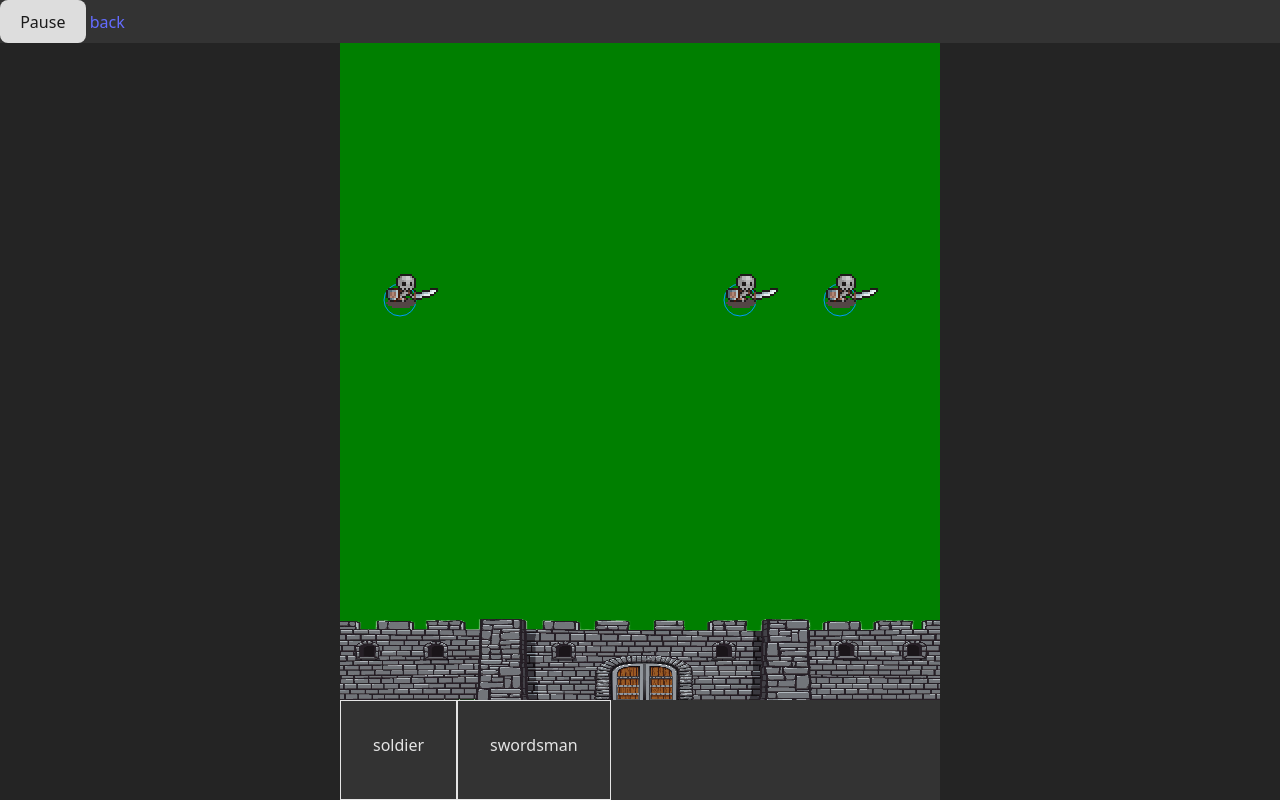
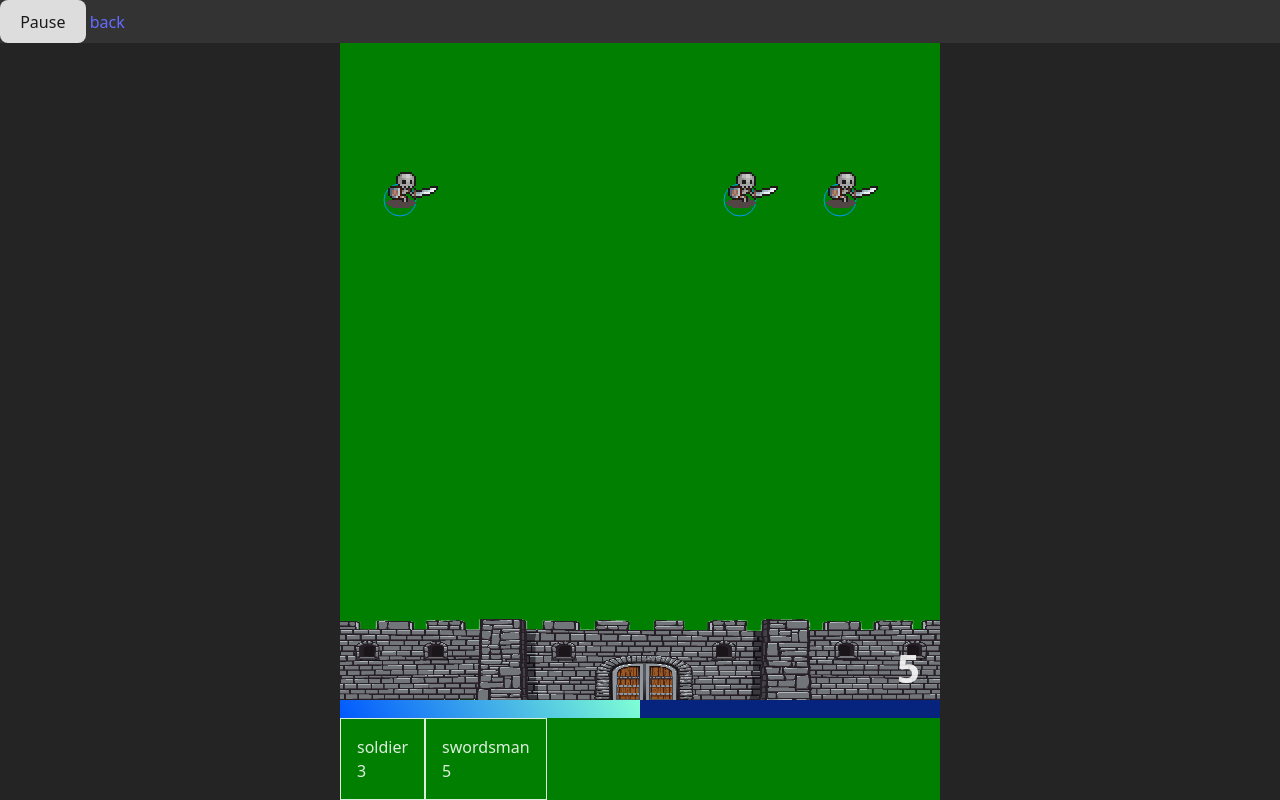
Before and after one commit to mrChernicharo/kingdom-defense, a website built with Vite: page game.html in a window 1280 px wide. Built offline with nearby package versions, Linux system fonts and the light colour scheme.

Commit message:
mana display

```diff
--- a/game.html
+++ b/game.html
@@ -7,6 +7,7 @@
         <title>Kingdom Defense</title>
         <link rel="stylesheet" href="/src/style.css" />
     </head>
+
     <body>
         <div style="position: fixed; background-color: #333; width: 100%">
             <button id="play-btn"></button>
@@ -46,14 +47,13 @@
             <button class="">Next Wave</button>
         </div>
 
-        <div
-            id="cards-display"
-            style="position: fixed; height: 100px; bottom: 0px; width: 100%; display: flex; justify-content: center"
-        >
-            <ul style="background-color: #333" >
-                <li class="card" data-unit="soldier" style="user-select: none">soldier</li>
-                <li class="card" data-unit="swordsman" style="user-select: none">swordsman</li>
-            </ul>
+        <div id="unit-display">
+            <div id="mana-bar">
+                <span id="mana-display"></span>
+                <div id="mana-bar-fill"></div>
+            </div>
+
+            <ul></ul>
         </div>
 
         <script type="module" src="/src/main.ts"></script>
--- a/src/core/entities.ts
+++ b/src/core/entities.ts
@@ -15,32 +15,11 @@ import {
     castleWallsImg,
     swordsmanAttrs,
     DRAW_CHAR_RADIUS,
-    FLOATING_TEXT_Y_OFFSET,
 } from "../lib/constants";
-import { idMaker } from "../lib/helperFns";
 import { Team, CharacterState, Facing } from "../lib/types";
 import type { CharacterAttrs } from "../lib/types";
 import { Game } from "./game";
-import { Clock, Vec2 } from "./shared";
-
-export class GamePoint {
-    pos: Vec2;
-    id: string;
-
-    constructor(x = 0, y = 0) {
-        this.id = idMaker();
-        this.pos = new Vec2(x, y);
-    }
-}
-
-export class Updatable extends GamePoint {
-    update(_delta: number) {
-        throw Error("the update method must be overloaded!");
-    }
-    draw() {
-        throw Error("the draw method must be overloaded!");
-    }
-}
+import { Clock, FloatingText, GamePoint, Updatable, Vec2 } from "./shared";
 
 export class GameEntity extends Updatable {
     type: string;
@@ -228,7 +207,7 @@ export class Character extends GameEntity {
             this.target.takeDamage(this.damage);
 
             if (this.target instanceof GamePoint) {
-                const color = (this.target as Character)?.team == Team.blue ? "orange" : "white";
+                const color = (this.target as Character)?.team == Team.blue ? "red" : "white";
                 new FloatingText(this.target.pos.x, this.target.pos.y, String(this.damage), { color });
             }
 
@@ -437,59 +416,3 @@ export class Skeleton extends Character {
         super(x, y, { ...skeletonAttrs, team });
     }
 }
-
-type FloatingTextColor = "white" | "aquamarine" | "lightblue" | "goldenrod" | "orange" | "red" | "purple";
-type FloatingTextOpts = {
-    duration?: number;
-    color?: FloatingTextColor;
-    size?: "s" | "m" | "l";
-};
-
-const floatingTextFontSize = {
-    s: 12,
-    m: 16,
-    l: 24,
-};
-
-export class FloatingText extends Updatable {
-    text: string;
-    duration: number;
-    color: FloatingTextColor;
-    size: "s" | "m" | "l";
-    elapsed = 0;
-
-    constructor(x = 0, y = 0, text: string, opts?: FloatingTextOpts) {
-        super(x, y - FLOATING_TEXT_Y_OFFSET);
-        this.text = text;
-        this.color = opts?.color ?? "white";
-        this.size = opts?.size ?? "m";
-        this.duration = opts?.duration ?? 1000;
-        Game.textEntities[this.id] = this;
-    }
-
-    draw() {
-        ctx.font = `bold ${floatingTextFontSize[this.size]}px Arial`;
-        ctx.fillStyle = this.color;
-        ctx.textAlign = "center";
-        ctx.textBaseline = "middle";
-
-        const perc = Math.max((this.duration - this.elapsed) / this.duration, 0);
-        ctx.filter = `opacity(${perc})`;
-        ctx.fillText(this.text, this.pos.x, this.pos.y);
-        ctx.filter = "none";
-    }
-
-    update(delta: number) {
-        this.elapsed += delta;
-
-        if (this.elapsed > this.duration) {
-            this.destroy();
-        } else {
-            this.pos.y -= 0.02 * delta;
-        }
-    }
-
-    destroy() {
-        delete Game.textEntities[this.id];
-    }
-}
--- a/src/core/game.ts
+++ b/src/core/game.ts
@@ -5,44 +5,57 @@ import {
     poseImage,
     SPRITE_IMG_SIZE,
     DRAG_UNIT_Y_LIMIT_PERCENT,
+    soldierAttrs,
+    swordsmanAttrs,
 } from "../lib/constants";
-import { cardsDisplay, canvas, ctx, nextWaveBtn, afterWaveScreen, playBtn, gameOverBanner } from "../lib/DOM";
+import {
+    unitsDisplay,
+    canvas,
+    ctx,
+    nextWaveBtn,
+    afterWaveScreen,
+    playBtn,
+    gameOverBanner,
+    manaBar,
+    manaBarFill,
+    manaDisplay,
+} from "../lib/DOM";
 import { wait } from "../lib/helperFns";
 import { LEVELS, type Level } from "../lib/levels";
 import { CharacterType, Team } from "../lib/types";
-import { GameEntity, Castle, Soldier, Character, FloatingText, Swordsman } from "./entities";
-import { Clock, Vec2 } from "./shared";
+import { GameEntity, Castle, Soldier, Character, Swordsman } from "./entities";
+import { Clock, FloatingText, Vec2 } from "./shared";
 
-class DragCardManager {
-    isDraggingCard = false;
-    selectedCard: CharacterType | null = null;
+class DragUnitManager {
+    isDraggingUnit = false;
+    selectedUnit: CharacterType | null = null;
     dragPos: Vec2 | null = null;
     TOP_DRAG_Y = CANVAS_HEIGHT - CANVAS_HEIGHT * DRAG_UNIT_Y_LIMIT_PERCENT;
 
     constructor() {
         // window.addEventListener("keypress", this.toggleCharToDeploy.bind(this));
-        cardsDisplay.addEventListener("pointerdown", this.startDrag.bind(this));
+        unitsDisplay.addEventListener("pointerdown", this.startDrag.bind(this));
         canvas.addEventListener("pointermove", this.dragCard.bind(this));
         canvas.addEventListener("pointerup", this.dragEnd.bind(this));
     }
 
     startDrag(ev: PointerEvent) {
-        this.isDraggingCard = true;
-        this.selectedCard = (ev.target as HTMLLIElement).dataset.unit as CharacterType;
-        console.log("startDrag", this.selectedCard, ev);
+        this.isDraggingUnit = true;
+        this.selectedUnit = (ev.target as HTMLLIElement).dataset.unit as CharacterType;
+        console.log("startDrag", this.selectedUnit, ev);
     }
 
     dragCard(ev: PointerEvent) {
-        if (!this.isDraggingCard) return;
+        if (!this.isDraggingUnit) return;
         this.dragPos = new Vec2(ev.offsetX, Math.max(ev.offsetY, this.TOP_DRAG_Y));
     }
 
     dragEnd(ev: PointerEvent) {
-        if (!this.isDraggingCard) return;
+        if (!this.isDraggingUnit) return;
         this.dragPos = null;
 
         let entity: GameEntity | undefined = undefined;
-        switch (this.selectedCard) {
+        switch (this.selectedUnit) {
             case CharacterType.soldier:
                 entity = new Soldier(Team.blue, ev.offsetX, Math.max(ev.offsetY, this.TOP_DRAG_Y));
                 break;
@@ -54,12 +67,12 @@ class DragCardManager {
 
         Game.entities[entity.id] = entity;
 
-        this.selectedCard = null;
-        this.isDraggingCard = false;
+        this.selectedUnit = null;
+        this.isDraggingUnit = false;
     }
 
     tick() {
-        if (this.dragPos && this.selectedCard) {
+        if (this.dragPos && this.selectedUnit) {
             const { scale, translate } = SPRITE_TRANSFORMS;
             // draw SPRITE PREVIEW
             ctx.save();
@@ -67,13 +80,13 @@ class DragCardManager {
             ctx.translate(-this.dragPos.x / translate, -this.dragPos.y / translate);
             ctx.filter = "opacity(0.5)";
             ctx.drawImage(
-                poseImage[this.selectedCard].idle,
+                poseImage[this.selectedUnit].idle,
                 0,
                 0,
                 SPRITE_IMG_SIZE,
                 SPRITE_IMG_SIZE,
                 this.dragPos.x - SPRITE_IMG_SIZE / 2,
-                this.dragPos.y - poseImage[this.selectedCard].idle.height / 2 - 6,
+                this.dragPos.y - poseImage[this.selectedUnit].idle.height / 2 - 6,
                 SPRITE_IMG_SIZE,
                 SPRITE_IMG_SIZE
             );
@@ -185,23 +198,65 @@ class CollisionManager {
     }
 }
 
+class PlayerStats {
+    currentMana = 3;
+    manaPerMinute = 30;
+    buildInterval: number;
+    manaCounter = 0;
+
+    constructor() {
+        this.buildInterval = 60_000 / this.manaPerMinute;
+    }
+
+    tick(delta: number) {
+        this.manaCounter += delta;
+
+        const manaPercent = this.manaCounter / this.buildInterval;
+
+        manaBarFill.style.width = `${manaPercent * 100}%`;
+
+        if (this.manaCounter >= this.buildInterval) {
+            this.currentMana++;
+
+            const overflow = this.manaCounter - this.buildInterval;
+            this.manaCounter = overflow;
+        }
+
+        manaDisplay.textContent = String(this.currentMana);
+    }
+}
+
 export class Game {
     static entities: Record<string, GameEntity> = {};
     static castle: Castle;
     static textEntities: Record<string, FloatingText> = {};
 
-    dragCardManager: DragCardManager;
+    dragCardManager: DragUnitManager;
     waveManager: WaveManager;
     collisionManager: CollisionManager;
+    playerStats: PlayerStats;
 
     constructor() {
-        this.setupCanvas();
+        /** DOM SETUP */
+        unitsDisplay.style.width = CANVAS_WIDTH + "px";
+        manaBar.style.width = CANVAS_WIDTH + "px";
+        [soldierAttrs, swordsmanAttrs].forEach(({ type, cost }) => {
+            unitsDisplay.innerHTML += `<li class="card" data-unit="${type}" style="user-select: none">${type} <br> ${cost}</li>`;
+        });
+
+        /** CANVAS SETUP */
+        canvas.width = CANVAS_WIDTH;
+        canvas.height = CANVAS_HEIGHT;
+        canvas.classList.remove("hidden");
+        // Disable image smoothing for crisp pixel art
+        ctx.imageSmoothingEnabled = false;
 
         Game.castle = new Castle(400);
 
-        this.dragCardManager = new DragCardManager();
+        this.dragCardManager = new DragUnitManager();
         this.collisionManager = new CollisionManager();
         this.waveManager = new WaveManager();
+        this.playerStats = new PlayerStats();
 
         this.waveManager.startWave();
         this.toggleIsPlaying();
@@ -211,15 +266,6 @@ export class Game {
             console.log("wave-start");
             this.toggleIsPlaying();
         });
-    }
-
-    setupCanvas() {
-        canvas.width = CANVAS_WIDTH;
-        canvas.height = CANVAS_HEIGHT;
-        cardsDisplay.style.width = CANVAS_WIDTH + "px";
-        canvas.classList.remove("hidden");
-        // Disable image smoothing for crisp pixel art
-        ctx.imageSmoothingEnabled = false;
     }
 
     toggleIsPlaying() {
@@ -268,6 +314,8 @@ export class Game {
 
         this.dragCardManager.tick();
 
+        this.playerStats.tick(delta);
+
         if (Game.castle.isDead()) {
             console.log("GAME OVER");
             ctx.clearRect(0, 0, CANVAS_WIDTH, CANVAS_HEIGHT);
--- a/src/core/shared.ts
+++ b/src/core/shared.ts
@@ -1,3 +1,8 @@
+import { FLOATING_TEXT_Y_OFFSET } from "../lib/constants";
+import { ctx } from "../lib/DOM";
+import { idMaker } from "../lib/helperFns";
+import { Game } from "./game";
+
 export class Vec2 {
     x = 0;
     y = 0;
@@ -10,6 +15,83 @@ export class Vec2 {
         const direction = new Vec2(target.x - this.x, target.y - this.y);
         const magnitude = Math.sqrt(direction.x * direction.x + direction.y * direction.y);
         return magnitude;
+    }
+}
+
+export class GamePoint {
+    pos: Vec2;
+    id: string;
+
+    constructor(x = 0, y = 0) {
+        this.id = idMaker();
+        this.pos = new Vec2(x, y);
+    }
+}
+
+export class Updatable extends GamePoint {
+    update(_delta: number) {
+        throw Error("the update method must be overloaded!");
+    }
+    draw() {
+        throw Error("the draw method must be overloaded!");
+    }
+}
+
+type FloatingTextColor = "white" | "aquamarine" | "lightblue" | "goldenrod" | "orange" | "red" | "purple";
+type FloatingTextSize = "s" | "m" | "l";
+
+type FloatingTextOpts = {
+    duration?: number;
+    color?: FloatingTextColor;
+    size?: FloatingTextSize;
+};
+
+const floatingTextFontSize = {
+    s: 12,
+    m: 16,
+    l: 24,
+};
+
+export class FloatingText extends Updatable {
+    text: string;
+    duration: number;
+    color: FloatingTextColor;
+    size: FloatingTextSize;
+    elapsed = 0;
+
+    constructor(x = 0, y = 0, text: string, opts?: FloatingTextOpts) {
+        super(x, y - FLOATING_TEXT_Y_OFFSET);
+        this.text = text;
+        this.color = opts?.color ?? "white";
+        this.size = opts?.size ?? "m";
+        this.duration = opts?.duration ?? 1000;
+        Game.textEntities[this.id] = this;
+    }
+
+    draw() {
+        ctx.font = `bold ${floatingTextFontSize[this.size]}px Arial`;
+        ctx.fillStyle = this.color;
+        ctx.textAlign = "center";
+        ctx.textBaseline = "middle";
+
+        const perc = Math.max((this.duration - this.elapsed) / this.duration, 0);
+        ctx.filter = `opacity(${perc})`;
+        ctx.fillText(this.text, this.pos.x, this.pos.y);
+        ctx.filter = "none";
+    }
+
+    update(delta: number) {
+        this.elapsed += delta;
+
+        if (this.elapsed > this.duration) {
+            this.destroy();
+        } else {
+            this.pos.y -= 0.02 * delta;
+        }
+    }
+
+    destroy() {
+        delete Game.textEntities[this.id];
     }
 }
 
--- a/src/lib/DOM.ts
+++ b/src/lib/DOM.ts
@@ -1,7 +1,11 @@
 export const afterWaveScreen = document.querySelector("#after-wave-screen") as HTMLDivElement;
 export const nextWaveBtn = afterWaveScreen?.querySelector("button") as HTMLButtonElement;
 export const gameOverBanner = document.querySelector("#gameover-banner") as HTMLDivElement;
-export const cardsDisplay = document.querySelector("#cards-display ul") as HTMLUListElement;
+export const unitsDisplay = document.querySelector("#unit-display ul") as HTMLUListElement;
 export const playBtn = document.querySelector("#play-btn") as HTMLButtonElement;
+export const manaBar = document.querySelector("#mana-bar") as HTMLDivElement;
+export const manaDisplay = document.querySelector("#mana-display") as HTMLSpanElement;
+export const manaBarFill = document.querySelector("#mana-bar-fill") as HTMLDivElement;
+
 export const canvas = document.querySelector("#canvas") as HTMLCanvasElement;
 export const ctx = canvas?.getContext("2d") as CanvasRenderingContext2D;
--- a/src/lib/constants.ts
+++ b/src/lib/constants.ts
@@ -169,6 +169,7 @@ export const orcAttrs: Omit<CharacterAttrs, "team"> = {
     attackRange: 52,
     attacksPerMinute: 25,
     sightRange: 220,
+    cost: 4,
 };
 
 export const soldierAttrs: Omit<CharacterAttrs, "team"> = {
@@ -179,6 +180,7 @@ export const soldierAttrs: Omit<CharacterAttrs, "team"> = {
     attackRange: 44,
     attacksPerMinute: 36,
     sightRange: 240,
+    cost: 3,
 };
 
 export const swordsmanAttrs: Omit<CharacterAttrs, "team"> = {
@@ -189,6 +191,7 @@ export const swordsmanAttrs: Omit<CharacterAttrs, "team"> = {
     attackRange: 44,
     attacksPerMinute: 40,
     sightRange: 260,
+    cost: 5,
 };
 
 export const skeletonAttrs: Omit<CharacterAttrs, "team"> = {
@@ -199,6 +202,7 @@ export const skeletonAttrs: Omit<CharacterAttrs, "team"> = {
     attackRange: 36,
     attacksPerMinute: 40,
     sightRange: 190,
+    cost: 2,
 };
 
 export const DRAW_CHAR_RADIUS = true;
--- a/src/lib/types.ts
+++ b/src/lib/types.ts
@@ -28,4 +28,5 @@ export interface CharacterAttrs {
     attackRange: number;
     sightRange: number;
     team: Team;
+    cost: number;
 }
--- a/src/style.css
+++ b/src/style.css
@@ -62,18 +62,10 @@ li {
     list-style: none;
 }
 
-#cards-display > ul {
-    display: flex;
-}
-
 .card {
     cursor: grab;
-    padding: 2em;
+    padding: 1em;
     border: 1px solid;
-}
-
-.read-the-docs {
-    color: #888;
 }
 
 button {
@@ -100,3 +92,41 @@ button:focus-visible {
 .hidden {
     visibility: hidden;
 }
+
+#unit-display {
+    position: fixed;
+    height: 100px;
+    width: 100%;
+    bottom: 0px;
+    display: flex;
+    flex-direction: column;
+    align-items: center;
+    justify-content: center;
+    margin: 0 auto;
+    /* border: solid 1px #535bf2; */
+}
+
+#unit-display > ul {
+    display: flex;
+    /* border: solid 2px #c6501e; */
+}
+
+#mana-bar {
+    position: relative;
+    height: 20px;
+    width: 100%;
+    background-color: rgb(6, 36, 125);
+}
+
+#mana-bar-fill {
+    background-image: linear-gradient(60deg, rgb(0, 89, 255), aquamarine);
+    height: 100%;
+    width: 10%;
+}
+#mana-display {
+    position: absolute;
+    font-size: 40px;
+    font-weight: bold;
+    bottom: 20px;
+    right: 20px;
+}
```
